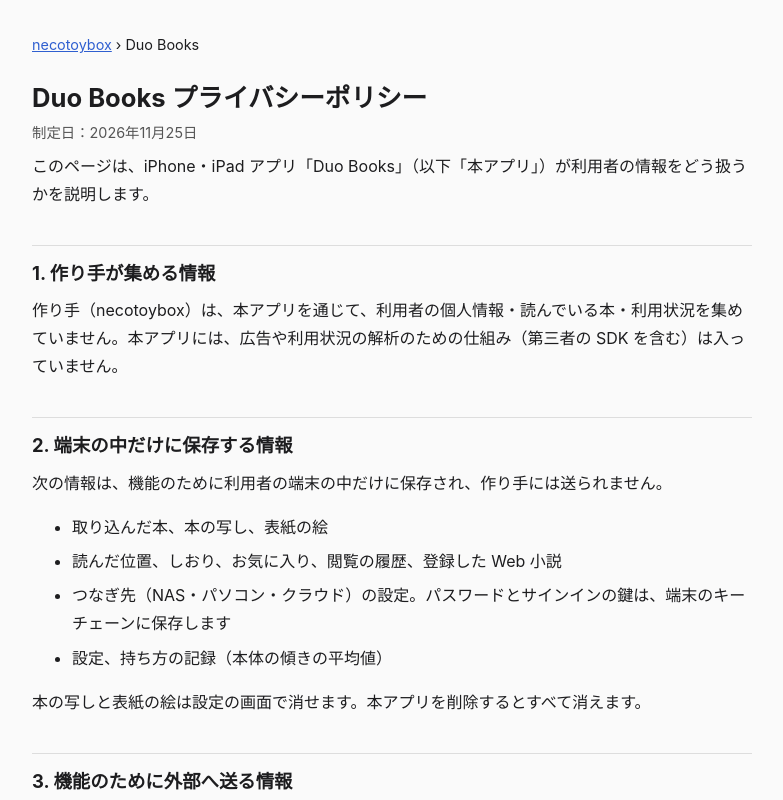
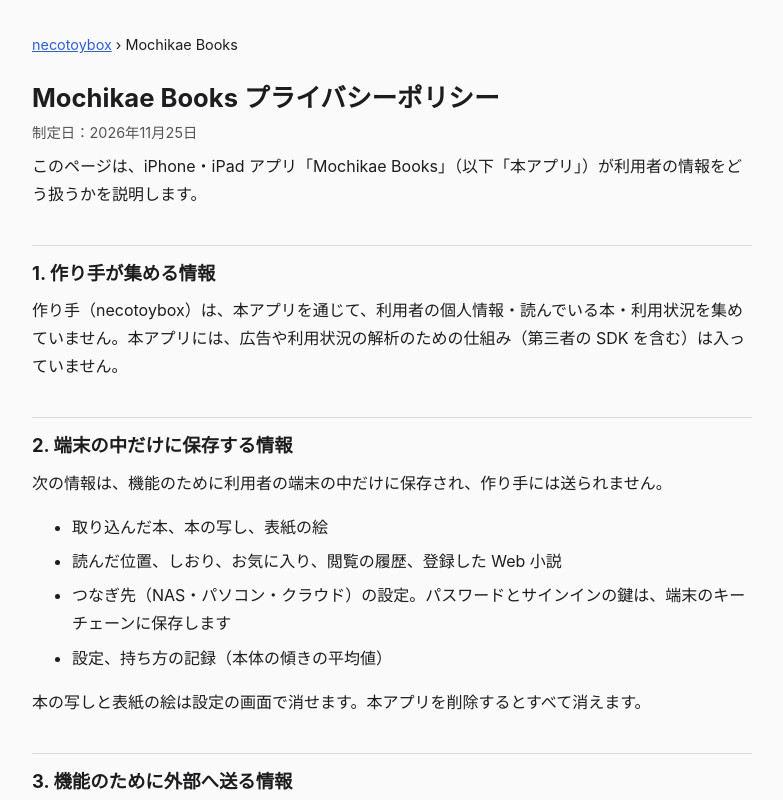
Before and after one commit to khmgs822/duo-apps, a plain HTML site: page duo-books/privacy.html in a window 1280 px wide. Shown: the top 800 px of the page, without its empty margins (248-1031 px from the left). Drawn offline with Linux system fonts and the light colour scheme.

Commit message:
アプリの名前を Mochikae に・App Store へのリンク

```diff
--- a/duo-books/privacy.html
+++ b/duo-books/privacy.html
@@ -1,12 +1,12 @@
 <!doctype html>
 <html lang="ja"><head><meta charset="utf-8"><meta name="viewport" content="width=device-width,initial-scale=1">
-<title>Duo Books プライバシーポリシー</title><link rel="stylesheet" href="../style.css"></head>
+<title>Mochikae Books プライバシーポリシー</title><link rel="stylesheet" href="../style.css"></head>
 <body><main>
-<nav><a href="../index.html">necotoybox</a> › Duo Books</nav>
-<h1>Duo Books プライバシーポリシー</h1>
+<nav><a href="../index.html">necotoybox</a> › Mochikae Books</nav>
+<h1>Mochikae Books プライバシーポリシー</h1>
 <p class="sub">制定日：2026年11月25日</p>
 
-<p>このページは、iPhone・iPad アプリ「Duo Books」（以下「本アプリ」）が利用者の情報をどう扱うかを説明します。</p>
+<p>このページは、iPhone・iPad アプリ「Mochikae Books」（以下「本アプリ」）が利用者の情報をどう扱うかを説明します。</p>
 
 <h2>1. 作り手が集める情報</h2>
 <p>作り手（necotoybox）は、本アプリを通じて、利用者の個人情報・読んでいる本・利用状況を集めていません。本アプリには、広告や利用状況の解析のための仕組み（第三者の SDK を含む）は入っていません。</p>
@@ -43,10 +43,10 @@
 <p>necotoybox@gmail.com</p>
 
 <div class="lang" lang="en">
-<h1>Duo Books Privacy Policy</h1>
+<h1>Mochikae Books Privacy Policy</h1>
 <p class="sub">Effective: November 25, 2026</p>
 <h2>1. Information the developer collects</h2>
-<p>The developer (necotoybox) does not collect personal information, what you read, or usage data through Duo Books. The app contains no advertising or analytics (including third-party SDKs).</p>
+<p>The developer (necotoybox) does not collect personal information, what you read, or usage data through Mochikae Books. The app contains no advertising or analytics (including third-party SDKs).</p>
 <h2>2. Information kept only on your device</h2>
 <ul>
 <li>Imported books, cached copies and cover images</li>
```
